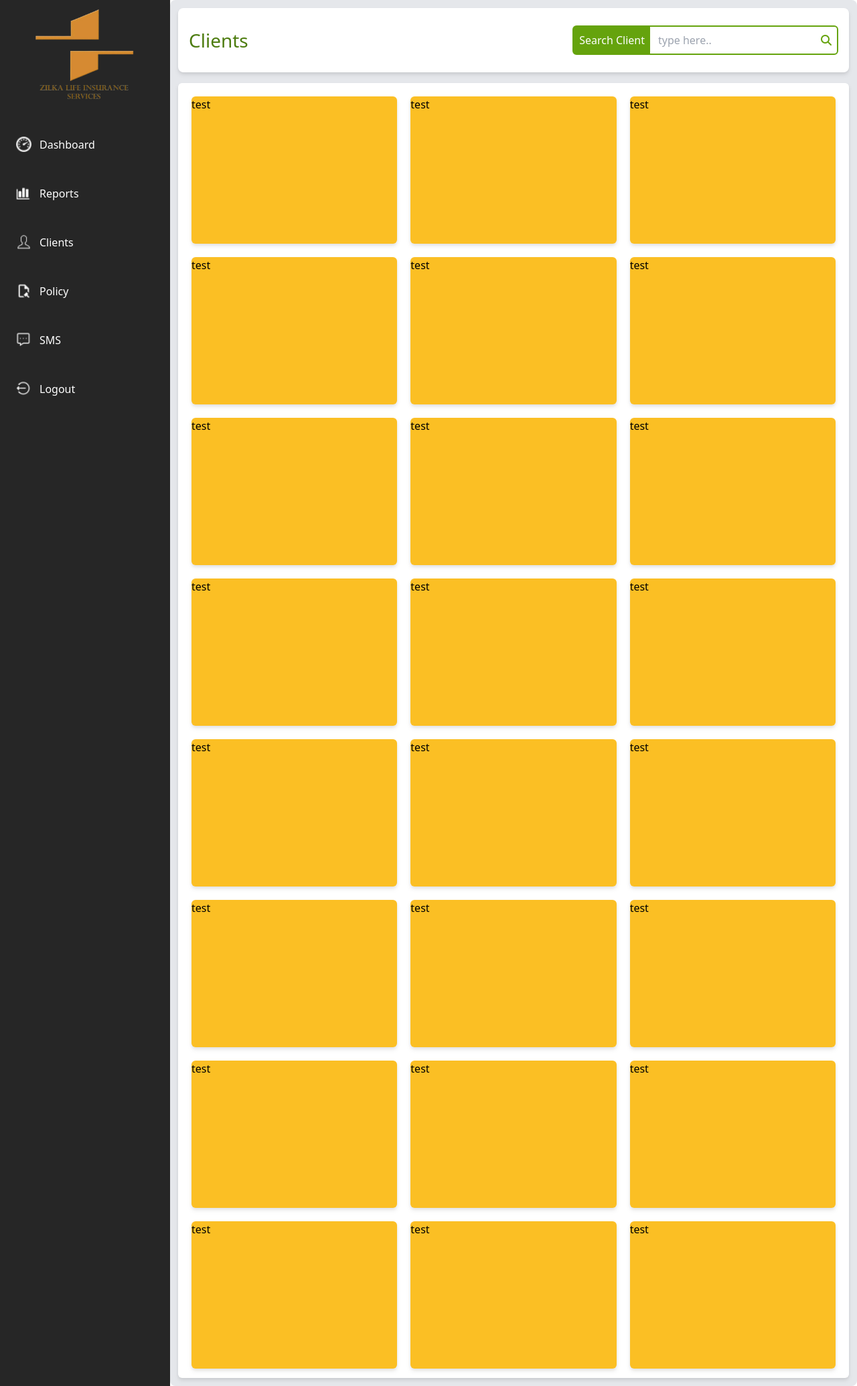
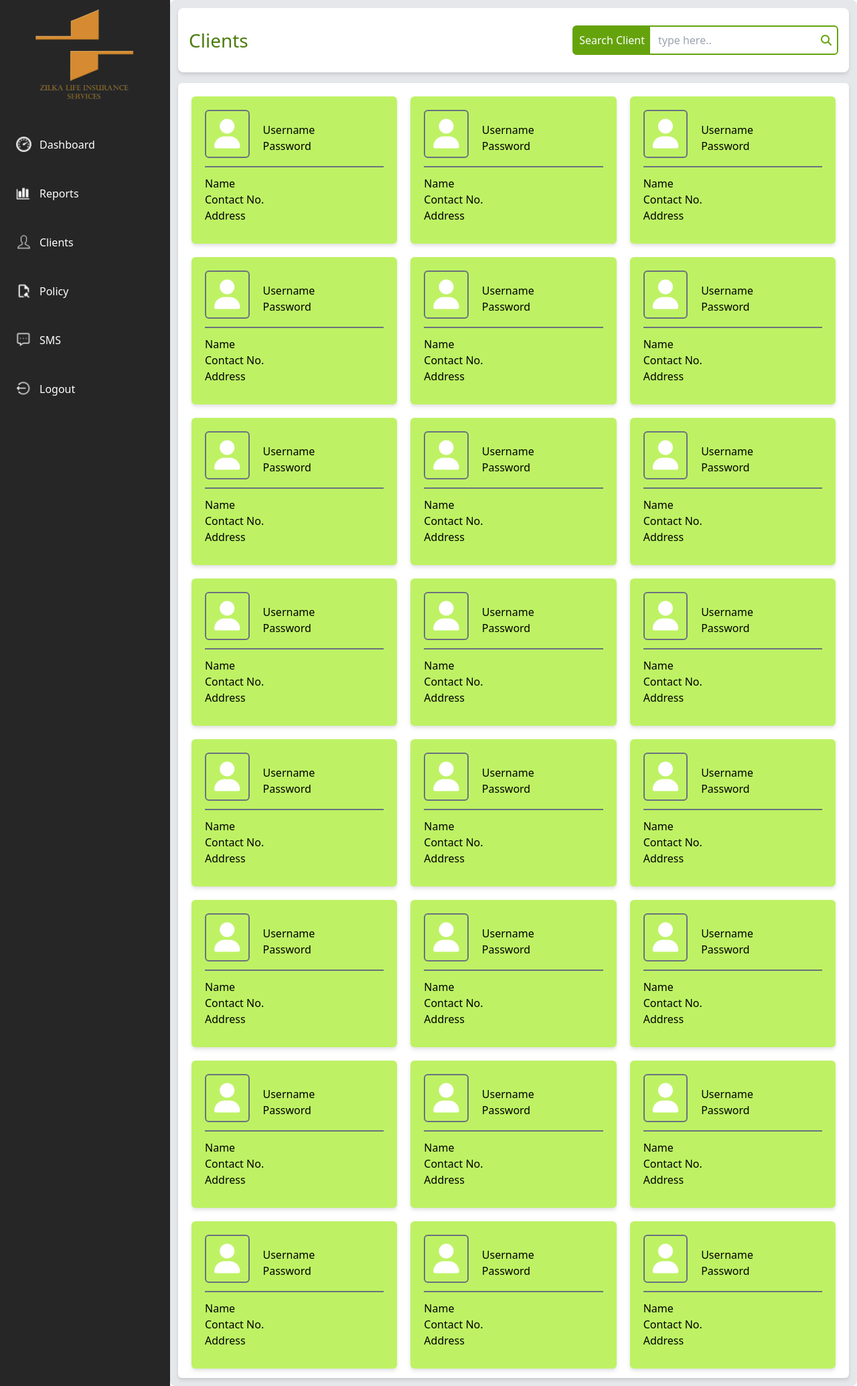
Before and after one commit to GetDrown/insurance-system, a PHP site: page /src/admin-view/clients.php in a window 1280 px wide. Shown: the whole page at 67% size. Run offline with PHP 8.4, Linux system fonts and the light colour scheme.

Commit message:
adjust layout for client page adjyst; labels for report charts

```diff
--- a/assets/css/output.css
+++ b/assets/css/output.css
@@ -756,6 +756,18 @@ video {
   margin-bottom: 1.25rem;
 }
 
+.mr-2 {
+  margin-right: 0.5rem;
+}
+
+.mr-5 {
+  margin-right: 1.25rem;
+}
+
+.mt-3 {
+  margin-top: 0.75rem;
+}
+
 .flex {
   display: flex;
 }
@@ -1174,6 +1186,10 @@ video {
   border-top-width: 1px;
 }
 
+.border-b-2 {
+  border-bottom-width: 2px;
+}
+
 .border-slate-300 {
   --tw-border-opacity: 1;
   border-color: rgb(203 213 225 / var(--tw-border-opacity));
@@ -1199,6 +1215,21 @@ video {
   border-color: rgb(101 163 13 / var(--tw-border-opacity));
 }
 
+.border-white {
+  --tw-border-opacity: 1;
+  border-color: rgb(255 255 255 / var(--tw-border-opacity));
+}
+
+.border-gray-200 {
+  --tw-border-opacity: 1;
+  border-color: rgb(229 231 235 / var(--tw-border-opacity));
+}
+
+.border-gray-500 {
+  --tw-border-opacity: 1;
+  border-color: rgb(107 114 128 / var(--tw-border-opacity));
+}
+
 .bg-\[\#90EC48\] {
   --tw-bg-opacity: 1;
   background-color: rgb(144 236 72 / var(--tw-bg-opacity));
@@ -1467,6 +1498,18 @@ video {
 .text-xs {
   font-size: 0.75rem;
   line-height: 1rem;
+}
+
+.text-\[24px\] {
+  font-size: 24px;
+}
+
+.text-\[34px\] {
+  font-size: 34px;
+}
+
+.text-\[44px\] {
+  font-size: 44px;
 }
 
 .font-bold {
--- a/src/admin-view/clients.php
+++ b/src/admin-view/clients.php
@@ -21,9 +21,22 @@
         </div>
         <!-- body -->
         <div class="h-full rounded-md overflow-y-auto bg-white drop-shadow-md p-5 grid grid-cols-3 gap-5">
-            <?php for ($i=0; $i < 102; $i++) {  ?>
-            <div class="bg-amber-400 h-[220px] rounded-md drop-shadow-md">
-                <h1>test</h1>
+            <?php for ($i=0; $i < 24; $i++) {  ?>
+            <div class="bg-lime-300 h-[220px] rounded-md drop-shadow-md p-5 ">
+                <div class="flex items-center justify-start border-b-2 border-gray-500 ">
+                    <span class="border-2 border-gray-500 rounded-md p-3 mr-5 mb-3 ">
+                        <i class=" fa-solid fa-user text-[44px] text-white"></i>
+                    </span>
+                    <div>
+                        <p>Username</p>
+                        <p>Password</p>
+                    </div>
+                </div>
+                <div class="mt-3">
+                    <p>Name</p>
+                    <p>Contact No.</p>
+                    <p>Address</p>
+                </div>
             </div>
             <?php } ?>
         </div>
--- a/src/admin-view/reports.php
+++ b/src/admin-view/reports.php
@@ -75,7 +75,7 @@ $current_page = getCurrentPage();
         <!-- bottom row -->
         <div class="h-[310px] flex justify-between items-center gap-3">
             <div class="bg-white drop-shadow-lg p-3 rounded-lg basis-1/4 h-full">
-                <p class="text-lime-700 font-medium text-[18px]">Policy avail distribution</p>
+                <p class="text-lime-700 font-medium text-[18px]">Policy Holder Distribution</p>
                 <canvas id="donut-chart" class="rounded-md"></canvas>
             </div>
             <div class="bg-white drop-shadow-lg rounded-lg basis-3/4 h-full p-5">
```
Also changed, not shown: assets/js/policy-distribution-chart.js (+6 -1 lines), assets/js/remaining-polices-charts.js (+4 -4 lines).
